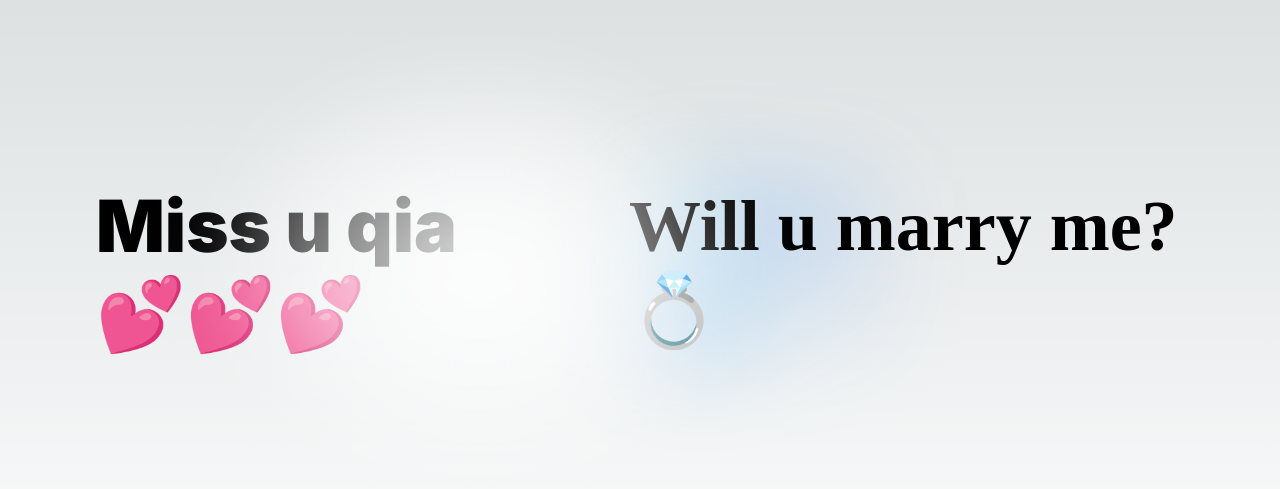
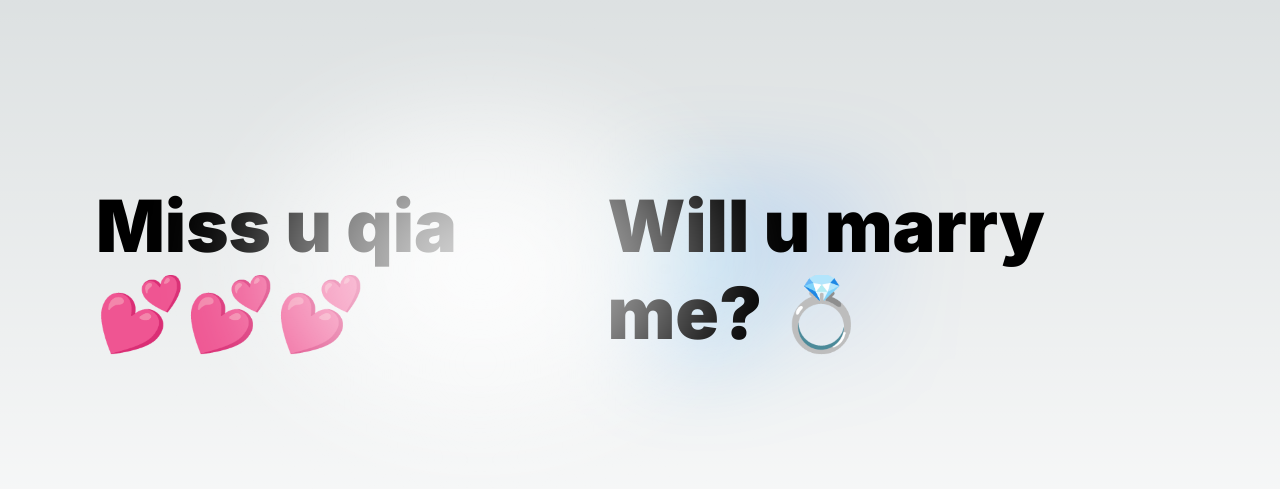
Before and after one commit to rizqyn9/miss-u-qia, a Next.js app: page / in a window 1280 px wide. Shown: the part 131-620 px from the top of the page. Built offline with nearby package versions, Linux system fonts and the light colour scheme.

Commit message:
feat: production build

```diff
--- a/src/app/page.tsx
+++ b/src/app/page.tsx
@@ -17,7 +17,7 @@ export default function Home() {
             💕💕💕
           </span>
         </p>
-        <p>Will u marry me? 💍</p>
+        <p className={inter.className}>Will u marry me? 💍</p>
       </div>
     </main>
   );
```
